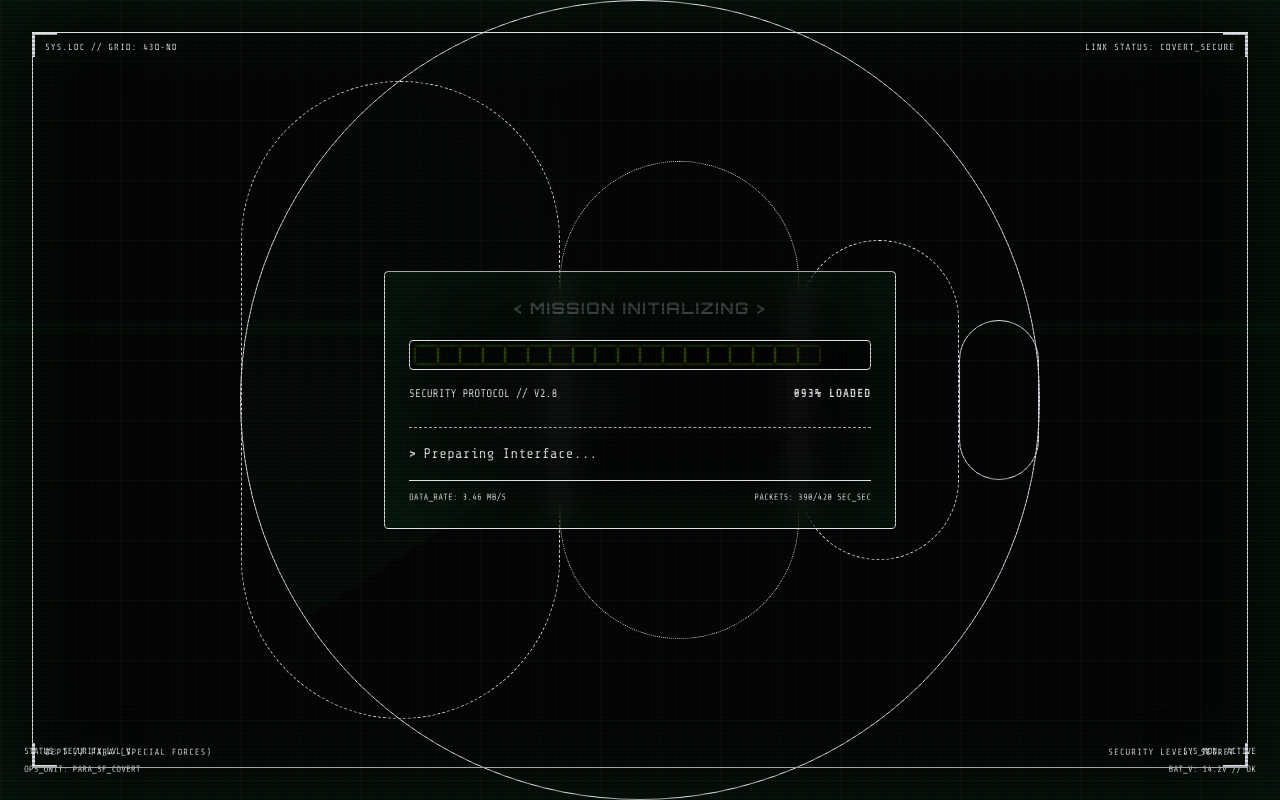
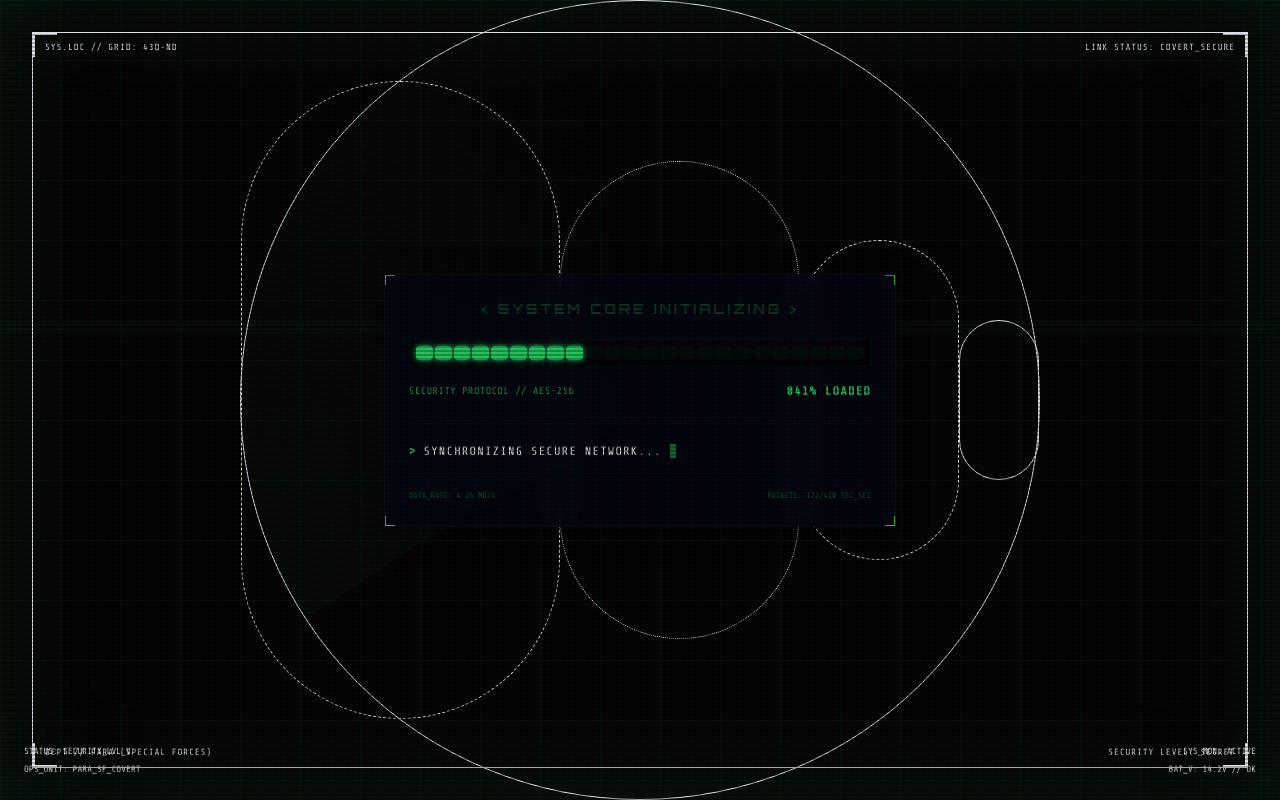
Before and after one commit to animeshtiwari018/Personal-Portfolio-New-, a Next.js app: page / in a window 1280 px wide. Built offline with nearby package versions, Linux system fonts and the light colour scheme.

Commit message:
feat: implement modular tactical dashboard components including loading state, telemetry, and radar visualization

```diff
--- a/components/LoadingPanel.jsx
+++ b/components/LoadingPanel.jsx
@@ -1,6 +1,7 @@
 "use client";
 
 import React, { useEffect, useState } from 'react';
+import { AudioEngine } from './AudioEngine';
 
 export default function LoadingPanel({ onComplete }) {
   const [progress, setProgress] = useState(0);
@@ -31,27 +32,37 @@ export default function LoadingPanel({ onComplete }) {
 
     let animationFrameId;
     let currentProgress = 0;
+    let lastProgressFloor = 0;
 
     // Custom non-linear easing function
     const tick = () => {
-      // Create interesting speed changes
       let increment = 0;
       if (currentProgress < 20) {
-        increment = 0.5 + Math.random() * 1.5; // Moderately fast
+        increment = 0.6 + Math.random() * 1.6;
       } else if (currentProgress < 38) {
-        increment = 0.2 + Math.random() * 0.6; // Slows down for identity auth
+        increment = 0.25 + Math.random() * 0.7;
       } else if (currentProgress < 42) {
-        increment = 0.05 + Math.random() * 0.1; // Hard pause simulating secure sync handshake
+        increment = 0.06 + Math.random() * 0.12; // Hard pause simulating secure sync handshake
       } else if (currentProgress < 75) {
-        increment = 1.0 + Math.random() * 2.5; // Fast burst for satellite link
+        increment = 1.2 + Math.random() * 2.8;
       } else if (currentProgress < 92) {
-        increment = 0.3 + Math.random() * 0.8; // Decelerating as database loads
+        increment = 0.4 + Math.random() * 0.9;
       } else if (currentProgress < 100) {
-        increment = 0.4 + Math.random() * 0.6; // Finalizing
+        increment = 0.5 + Math.random() * 0.7;
       }
 
       currentProgress = Math.min(100, currentProgress + increment);
-      setProgress(Math.floor(currentProgress));
+      const floorProgress = Math.floor(currentProgress);
+      setProgress(floorProgress);
+
+      // Play audio tick when progress increases
+      if (floorProgress > lastProgressFloor) {
+        // Only tick every few steps to make it sound nice
+        if (floorProgress % 2 === 0) {
+          AudioEngine.playTick();
+        }
+        lastProgressFloor = floorProgress;
+      }
 
       // Rotate messages based on current progress threshold
       const matchedMessage = [...messages]
@@ -62,14 +73,13 @@ export default function LoadingPanel({ onComplete }) {
       }
 
       if (currentProgress < 100) {
-        // Control speed by adding a small delay in ticks
         setTimeout(() => {
           animationFrameId = requestAnimationFrame(tick);
-        }, 16); // ~60fps ticks
+        }, 22);
       } else {
         setTimeout(() => {
           onComplete && onComplete();
-        }, 400); // Hold 100% briefly before moving to scene 4
+        }, 500);
       }
     };
 
@@ -80,27 +90,32 @@ export default function LoadingPanel({ onComplete }) {
     };
   }, []);
 
-  // Split progress bar into 20 segment blocks for retro-tactical look
-  const totalBlocks = 20;
+  const totalBlocks = 24;
   const filledBlocks = Math.floor((progress / 100) * totalBlocks);
 
   return (
-    <div className="w-full max-w-lg mx-auto p-6 font-mono border border-tactical-olive/20 bg-tactical-bg/85 backdrop-blur-md relative screen-glow shadow-lg rounded-sm">
+    <div className="w-full max-w-lg mx-auto p-6 border border-hud-dim glass-panel relative screen-glow shadow-hud-glow rounded-sm transition-hud">
+      {/* Corner brackets */}
+      <div className="absolute top-0 left-0 w-2.5 h-2.5 border-t border-l border-hud-primary" />
+      <div className="absolute top-0 right-0 w-2.5 h-2.5 border-t border-r border-hud-primary" />
+      <div className="absolute bottom-0 left-0 w-2.5 h-2.5 border-b border-l border-hud-primary" />
+      <div className="absolute bottom-0 right-0 w-2.5 h-2.5 border-b border-r border-hud-primary" />
+
       {/* Title */}
-      <h2 className="text-center text-sm md:text-base font-bold font-display tracking-widest text-tactical-amber mb-5 blink-tactical flex items-center justify-center space-x-2">
-        <span>&lt; MISSION INITIALIZING &gt;</span>
+      <h2 className="text-center text-xs md:text-sm font-bold font-display tracking-[0.2em] text-hud-primary mb-5 blink-tactical flex items-center justify-center space-x-2">
+        <span>&lt; SYSTEM CORE INITIALIZING &gt;</span>
       </h2>
 
       {/* Progress Bar Container */}
-      <div className="border border-tactical-olive/30 p-1.5 mb-4 bg-black/40 rounded-sm">
-        <div className="flex space-x-[2px] h-4">
+      <div className="border border-hud-dim/20 p-1.5 mb-4 bg-black/45 rounded-sm">
+        <div className="flex space-x-[2px] h-3.5">
           {Array.from({ length: totalBlocks }).map((_, i) => (
             <div
               key={i}
-              className={`flex-1 h-full transition-all duration-150 ${
+              className={`flex-1 h-full transition-all duration-150 rounded-sm ${
                 i < filledBlocks
-                  ? 'bg-tactical-olive shadow-[0_0_4px_#4d7c0f]'
-                  : 'bg-tactical-olive/10'
+                  ? 'bg-hud-primary shadow-[0_0_6px_var(--hud-primary)]'
+                  : 'bg-hud-primary/5'
               }`}
             />
           ))}
@@ -108,24 +123,24 @@ export default function LoadingPanel({ onComplete }) {
       </div>
 
       {/* Numerical Progress Indicator */}
-      <div className="flex justify-between items-center text-[11px] text-tactical-olive/80 mb-6 font-mono">
-        <span>SECURITY PROTOCOL // V2.8</span>
-        <span className="text-tactical-green font-bold tracking-widest">
+      <div className="flex justify-between items-center text-[10px] text-hud-primary/75 mb-6 font-mono">
+        <span className="tracking-wider">SECURITY PROTOCOL // AES-256</span>
+        <span className="text-hud-primary font-bold tracking-widest text-xs">
           {progress.toString().padStart(3, '0')}% LOADED
         </span>
       </div>
 
       {/* Rotating Message Box */}
-      <div className="border-t border-dashed border-tactical-olive/20 pt-4 flex items-center space-x-2">
-        <span className="text-tactical-green text-xs font-bold font-mono">&gt;</span>
-        <span className="text-[12px] md:text-sm tracking-wide text-neutral-200 font-mono transition-all duration-300">
+      <div className="border-t border-dashed border-hud-dim/20 pt-4 flex items-center space-x-2 min-h-[40px]">
+        <span className="text-hud-primary text-xs font-bold font-mono animate-pulse">&gt;</span>
+        <span className="text-[11px] md:text-xs tracking-widest text-neutral-200 font-mono transition-all duration-300 uppercase">
           {statusText}
         </span>
-        <span className="w-1.5 h-3 bg-tactical-green/80 blink-cursor" />
+        <span className="w-1.5 h-3.5 bg-hud-primary/80 blink-cursor" />
       </div>
 
       {/* Mini data metrics */}
-      <div className="mt-4 flex justify-between items-center text-[9px] text-tactical-olive/40 border-t border-tactical-olive/10 pt-2.5">
+      <div className="mt-4 flex justify-between items-center text-[8px] text-hud-primary/40 border-t border-hud-dim/10 pt-2.5">
         <span>DATA_RATE: {progress < 100 ? (3.4 + Math.random()).toFixed(2) : '0.00'} MB/S</span>
         <span>PACKETS: {progress < 100 ? Math.floor(progress * 4.2) : 420}/420 SEC_SEC</span>
       </div>
```
